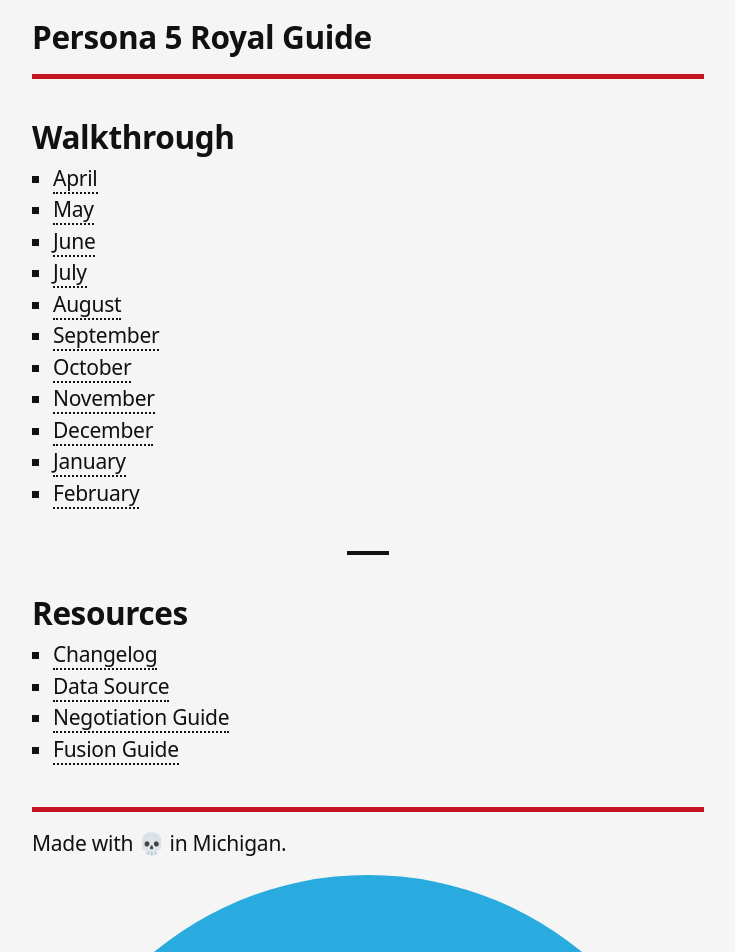
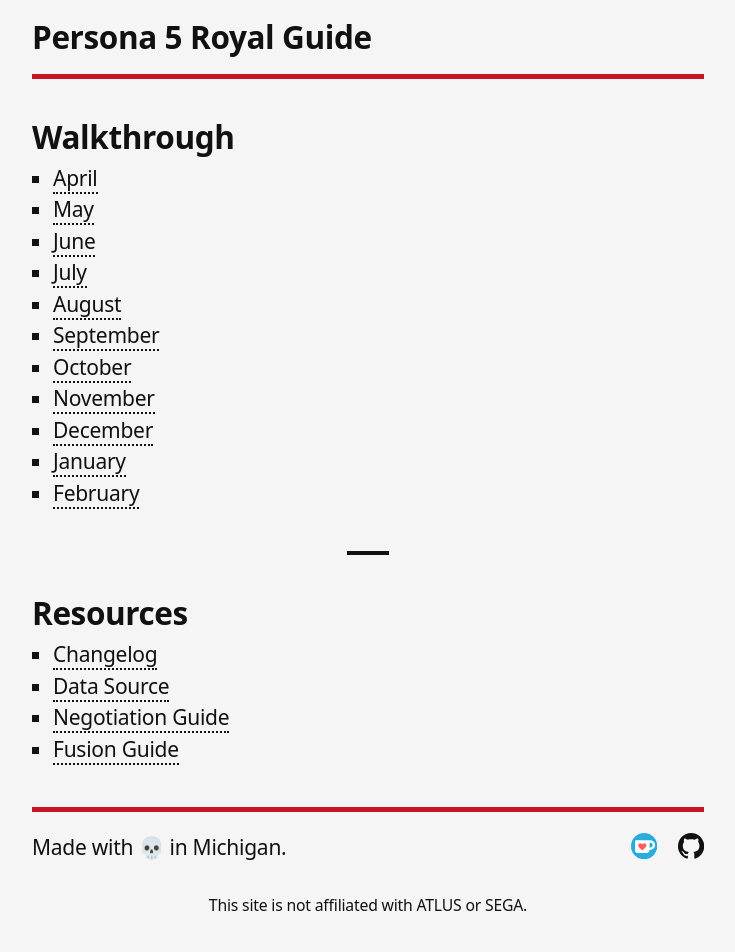
Before and after one commit to InnocentSmasher/persona-5-royal-guide, a Gatsby site: page / in a window 1280 px wide. Shown: the top 952 px of the page, without its empty margins (272-1007 px from the left). Built offline with nearby package versions, Linux system fonts and the light colour scheme; Gatsby itself is replaced by a stand-in of ours.

Commit message:
updating footer styles

```diff
--- a/src/assets/scss/partials/_global.scss
+++ b/src/assets/scss/partials/_global.scss
@@ -193,6 +193,8 @@ footer {
         list-style: none;
         display: flex;
         flex-direction: column;
+        align-items: center;
+        gap: 1.5rem;
 
         @media (min-width: $breakpoint) {
             flex-direction: row;
@@ -203,22 +205,37 @@ footer {
 
     li {
         line-height: 1;
+    }
 
-        + li {
-            margin-top: 1rem;
+    .icon-links {
+        display: flex;
+        align-items: center;
+        gap: 1rem;
 
-            @media (min-width: $breakpoint) {
-                margin-top: unset;
+        #github-logo {
+            fill: var(--text);
+        }
+
+        a {
+            border-bottom: none;
+
+            &:hover,
+            &:focus {
+                svg {
+                    outline: 3px dashed;
+                }
             }
         }
 
-        &:last-of-type {
-            @media (min-width: $breakpoint) {
-                margin-top: 1rem;
-                width: 100%;
-                text-align: center;
-            }
+        svg {
+            width: 1.25rem;
         }
+    }
+
+    .disclaimer {
+        margin-top: 1.5rem;
+        font-size: .75rem;
+        text-align: center;
     }
 }
 
```
